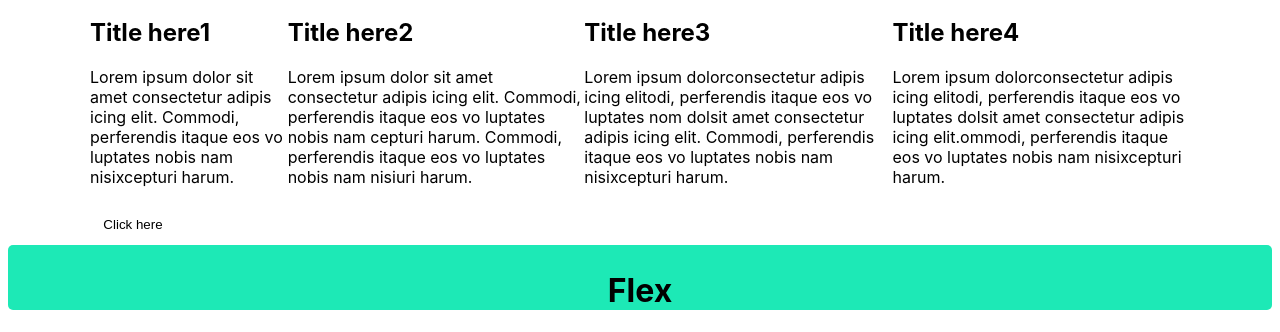
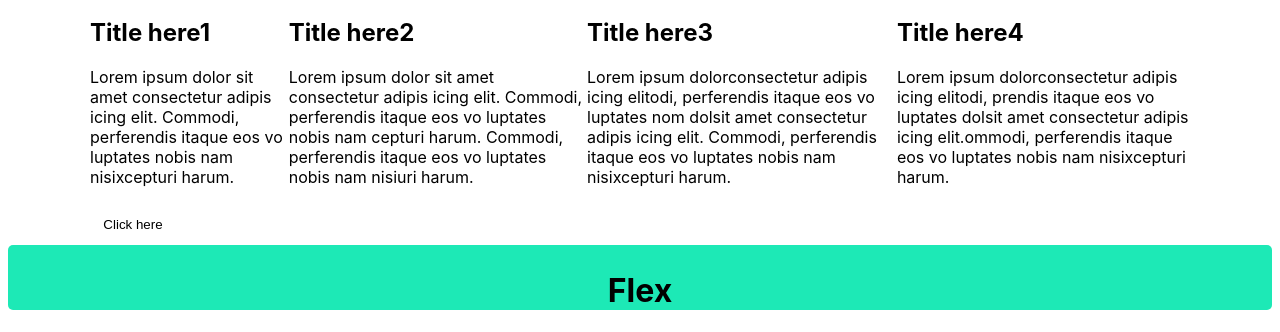
Before and after one commit to Liyana04/grid, a plain HTML site: page flex.html in a window 1280 px wide. Shown: the part 1513-1845 px from the top of the page. Drawn offline with Linux system fonts and the light colour scheme.

Commit message:
change css

```diff
--- a/flex.html
+++ b/flex.html
@@ -162,7 +162,7 @@
                     <h2>Title here4</h2>
                     <p>
                         Lorem ipsum dolorconsectetur adipis
-                        icing elitodi, perferendis itaque eos vo
+                        icing elitodi, prendis itaque eos vo
                         luptates dolsit amet consectetur adipis
                         icing elit.ommodi, perferendis itaque eos vo
                         luptates nobis nam nisixcepturi harum.
```
